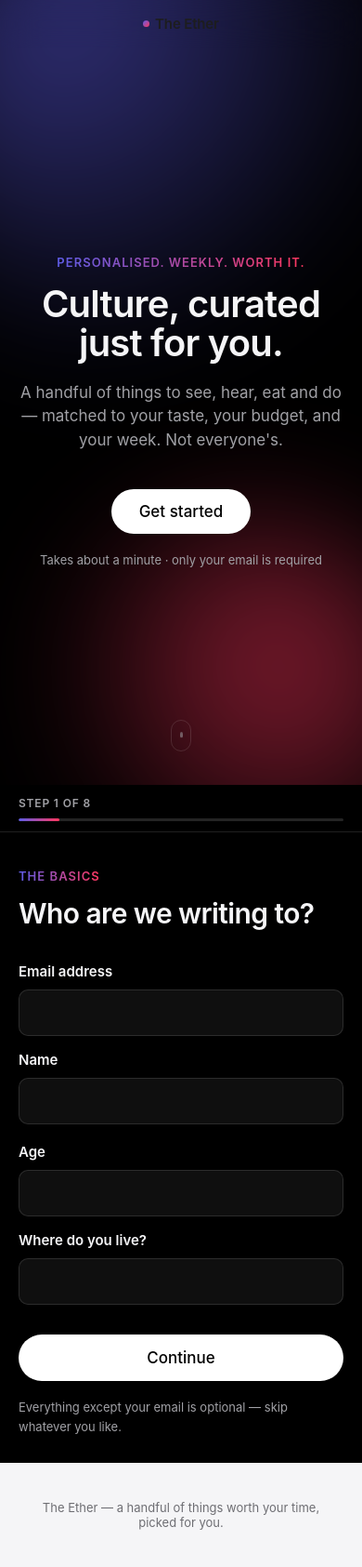
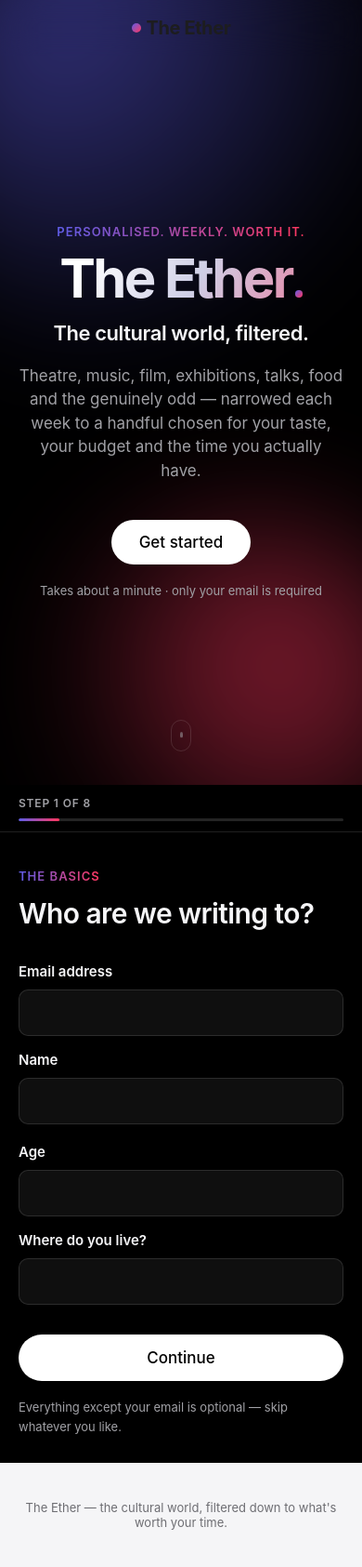
Before and after one commit to sanskar-sketch/culture-digest, a Django app: page / in a window 390 px wide. Shown: the whole page at 93% size. Run offline with Django 5.2, Linux system fonts and the light colour scheme; data comes from the database, SQL or seed files in the repository.

Commit message:
Lead with the name, and a tagline that says what this does
The brand was a 15px wordmark and never appeared at size anywhere - the
hero led with a tagline instead, so nothing told you what the thing was
called. The name is now the display element: 148px on desktop, 58px on
mobile, one line at both with no overflow, in a gradient off the accent
palette. Nav wordmark 15px to 20px, admin header to 24px, and the
newsletter's 13px uppercase label becomes a 38px masthead with the
tagline under it.

Tagline changes from "a handful of things worth your time, picked for
you" - true of a lot of things - to "the cultural world, filtered down to
what's worth your time", with the hero line "The cultural world,
filtered." That is the brief's own framing of what the product is for,
and filtering is the specific claim: not that we list things, that we
remove almost all of them.

The subhead now names the categories, so a first-time visitor knows the
scope before signing up.

All of it stays editable in the settings page - these are defaults, and
the live configuration is updated to match.

Co-Authored-By: Claude Opus 5 <noreply@anthropic.com>

```diff
--- a/siteconfig/models.py
+++ b/siteconfig/models.py
@@ -31,14 +31,21 @@ class SiteConfig(models.Model):
     site_name = models.CharField(max_length=80, default="The Ether")
     tagline = models.CharField(
         max_length=200,
-        default="a handful of things worth your time, picked for you.",
+        default="the cultural world, filtered down to what's worth your time.",
         help_text="Shown in the site footer and at the foot of the newsletter.",
     )
-    hero_eyebrow = models.CharField(max_length=120, default="Personalised. Weekly. Worth it.")
-    hero_headline = models.CharField(max_length=200, default="Culture, curated just for you.")
+    hero_eyebrow = models.CharField(
+        max_length=120, default="Personalised. Weekly. Worth it.")
+    hero_headline = models.CharField(
+        max_length=200,
+        default="The cultural world, filtered.",
+        help_text="The line under the name in the hero. Keep it short - it sits at "
+                  "display size.",
+    )
     hero_subhead = models.TextField(
-        default="A handful of things to see, hear, eat and do — matched to your "
-                "taste, your budget, and your week. Not everyone's.",
+        default="Theatre, music, film, exhibitions, talks, food and the genuinely "
+                "odd — narrowed each week to a handful chosen for your taste, your "
+                "budget and the time you actually have.",
     )
 
     # --- Sending --------------------------------------------------------
--- a/templates/admin/base_site.html
+++ b/templates/admin/base_site.html
@@ -42,9 +42,10 @@
     border-bottom: 1px solid rgba(255, 255, 255, 0.08);
     box-shadow: 0 1px 0 rgba(0, 0, 0, 0.35);
   }
-  #site-name a { display: inline-flex; align-items: center; gap: 9px; font-weight: 600; letter-spacing: -0.01em; }
+  #site-name a { display: inline-flex; align-items: center; gap: 10px; font-weight: 700;
+                 letter-spacing: -0.025em; font-size: 24px; }
   .cd-dot {
-    width: 9px; height: 9px; border-radius: 50%;
+    width: 12px; height: 12px; border-radius: 50%;
     background: linear-gradient(135deg, var(--cd-accent-1), var(--cd-accent-2));
     display: inline-block; flex-shrink: 0;
   }
--- a/templates/base.html
+++ b/templates/base.html
@@ -67,7 +67,7 @@
       display: flex;
       align-items: center;
       justify-content: center;
-      height: 52px;
+      height: 60px;
       background: rgba(255, 255, 255, 0);
       backdrop-filter: blur(20px);
       -webkit-backdrop-filter: blur(20px);
@@ -79,9 +79,9 @@
       border-bottom: 1px solid var(--hairline);
     }
     .site-nav .wordmark {
-      font-size: 15px;
-      font-weight: 600;
-      letter-spacing: -0.01em;
+      font-size: 20px;
+      font-weight: 700;
+      letter-spacing: -0.02em;
       text-decoration: none;
       color: var(--text);
       display: flex;
@@ -89,7 +89,7 @@
       gap: 6px;
     }
     .site-nav .wordmark .dot {
-      width: 7px; height: 7px;
+      width: 10px; height: 10px;
       border-radius: 50%;
       background: linear-gradient(135deg, var(--accent-1), var(--accent-2));
       display: inline-block;
@@ -200,7 +200,36 @@
       50% { transform: translate(-30px, -20px) scale(1.05); }
     }
 
-    .hero-content { position: relative; z-index: 2; max-width: 780px; }
+    .hero-content { position: relative; z-index: 2; max-width: 860px; }
+
+    /* The name, at display size - the hero leads with the brand. */
+    .hero-brand {
+      font-size: clamp(58px, 13vw, 148px);
+      font-weight: 700;
+      letter-spacing: -0.045em;
+      line-height: 0.92;
+      margin: 0 0 22px;
+      background: linear-gradient(120deg, #ffffff 20%, #cfcfe6 55%, var(--accent-2) 130%);
+      -webkit-background-clip: text;
+      background-clip: text;
+      color: transparent;
+    }
+    .hero-brand .brand-dot {
+      display: inline-block;
+      width: 0.13em; height: 0.13em;
+      border-radius: 50%;
+      margin-left: 0.06em;
+      vertical-align: baseline;
+      background: linear-gradient(135deg, var(--accent-1), var(--accent-2));
+    }
+    .hero-lockup-line {
+      font-size: clamp(22px, 3.4vw, 38px);
+      font-weight: 600;
+      letter-spacing: -0.02em;
+      line-height: 1.15;
+      color: var(--text-dark);
+      margin: 0 0 20px;
+    }
     .hero h1 { margin-bottom: 20px; }
     .hero .lede { margin: 0 auto 40px; }
 
@@ -454,11 +483,11 @@
     @media (prefers-reduced-motion: reduce) { .other-field { animation: none; } }
 
     /* ---------- step wizard ---------- */
-    .wizard { scroll-margin-top: 52px; }
+    .wizard { scroll-margin-top: 60px; }
 
     .wizard-progress {
       position: sticky;
-      top: 52px;
+      top: 60px;
       z-index: 500;
       background: rgba(0, 0, 0, 0.72);
       backdrop-filter: blur(20px);
--- a/templates/feedback/recorded.html
+++ b/templates/feedback/recorded.html
@@ -6,6 +6,7 @@
     <div class="orb orb-2"></div>
     <div class="hero-content reveal is-visible">
       <span class="eyebrow">Noted</span>
+      <p class="hero-brand" style="font-size:clamp(34px,6vw,64px);margin-bottom:10px;">{{ site_config.site_name }}<span class="brand-dot"></span></p>
       <h1>Got it.</h1>
       <p class="lede" style="margin-left:auto;margin-right:auto;">
         "{{ feedback_label }}" for <strong>{{ recommendation.opportunity.title }}</strong>.
--- a/templates/onboarding/questionnaire.html
+++ b/templates/onboarding/questionnaire.html
@@ -7,7 +7,8 @@
     <div class="orb orb-2"></div>
     <div class="hero-content">
       <span class="eyebrow">{{ site_config.hero_eyebrow }}</span>
-      <h1>{{ site_config.hero_headline }}</h1>
+      <h1 class="hero-brand">{{ site_config.site_name }}<span class="brand-dot"></span></h1>
+      <p class="hero-lockup-line">{{ site_config.hero_headline }}</p>
       <p class="lede" style="margin-left:auto;margin-right:auto;">
         {{ site_config.hero_subhead }}
       </p>
--- a/templates/onboarding/thank_you.html
+++ b/templates/onboarding/thank_you.html
@@ -6,6 +6,7 @@
     <div class="orb orb-2"></div>
     <div class="hero-content reveal is-visible">
       <span class="eyebrow">You're in</span>
+      <p class="hero-brand" style="font-size:clamp(34px,6vw,64px);margin-bottom:10px;">{{ site_config.site_name }}<span class="brand-dot"></span></p>
       <h1>Welcome{% if reader.name %}, {{ reader.name }}{% endif %}.</h1>
       <p class="lede" style="margin-left:auto;margin-right:auto;">
         We'll send your first newsletter to <strong>{{ reader.email }}</strong> soon.
--- a/templates/onboarding/unsubscribe.html
+++ b/templates/onboarding/unsubscribe.html
@@ -7,7 +7,8 @@
     <div class="hero-content reveal is-visible">
       {% if reader.is_active %}
         <span class="eyebrow">Before you go</span>
-        <h1>Unsubscribe {{ reader.email }}?</h1>
+        <p class="hero-brand" style="font-size:clamp(34px,6vw,64px);margin-bottom:10px;">{{ site_config.site_name }}<span class="brand-dot"></span></p>
+      <h1>Unsubscribe {{ reader.email }}?</h1>
         <p class="lede" style="margin-left:auto;margin-right:auto;">
           You'll stop receiving the newsletter. You can always sign up again later.
         </p>
```
Also changed, not shown: templates/emails/newsletter.html (+7 -2 lines), siteconfig/migrations/0002_alter_siteconfig_hero_headline_and_more.py (added).
